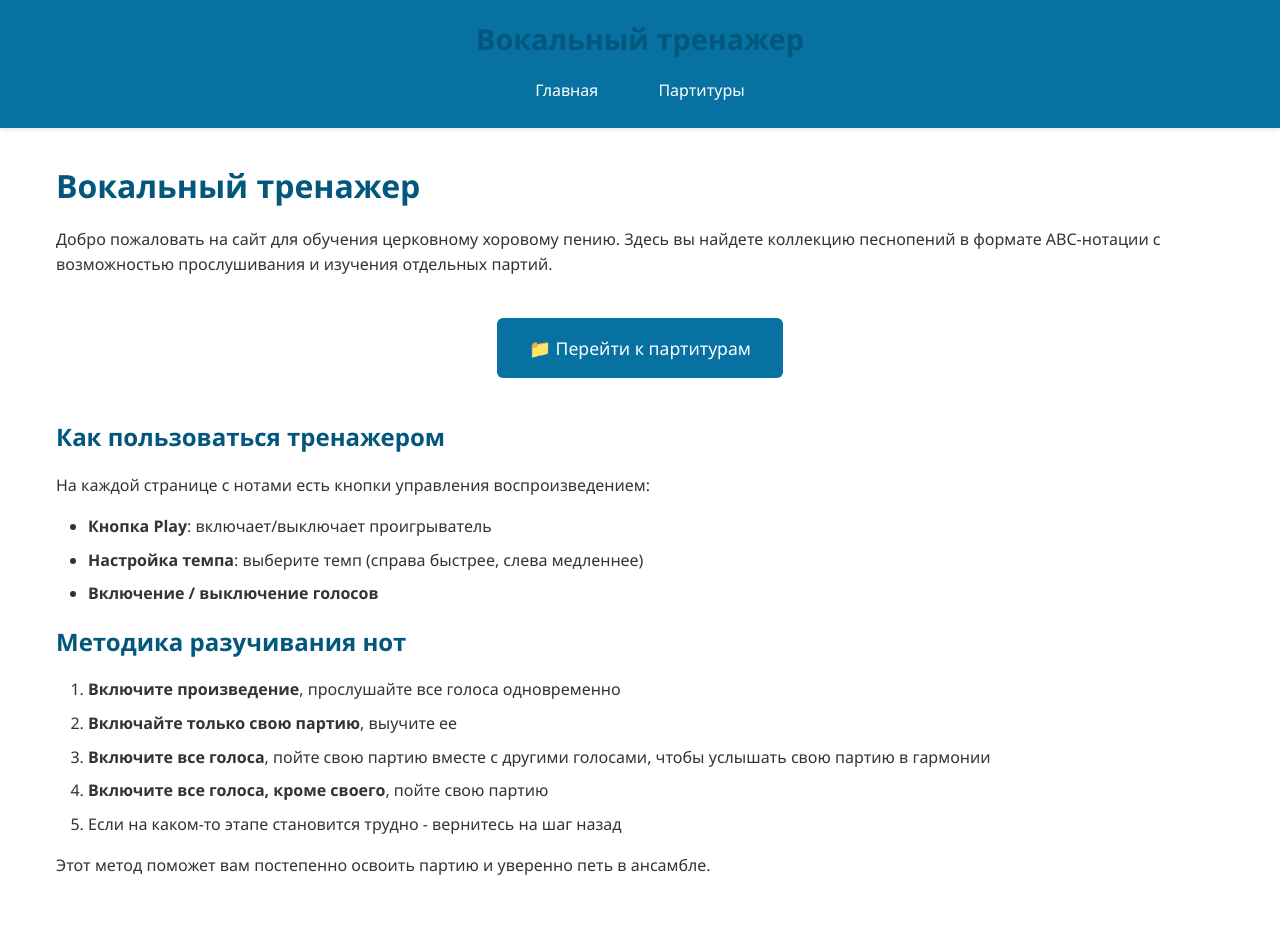
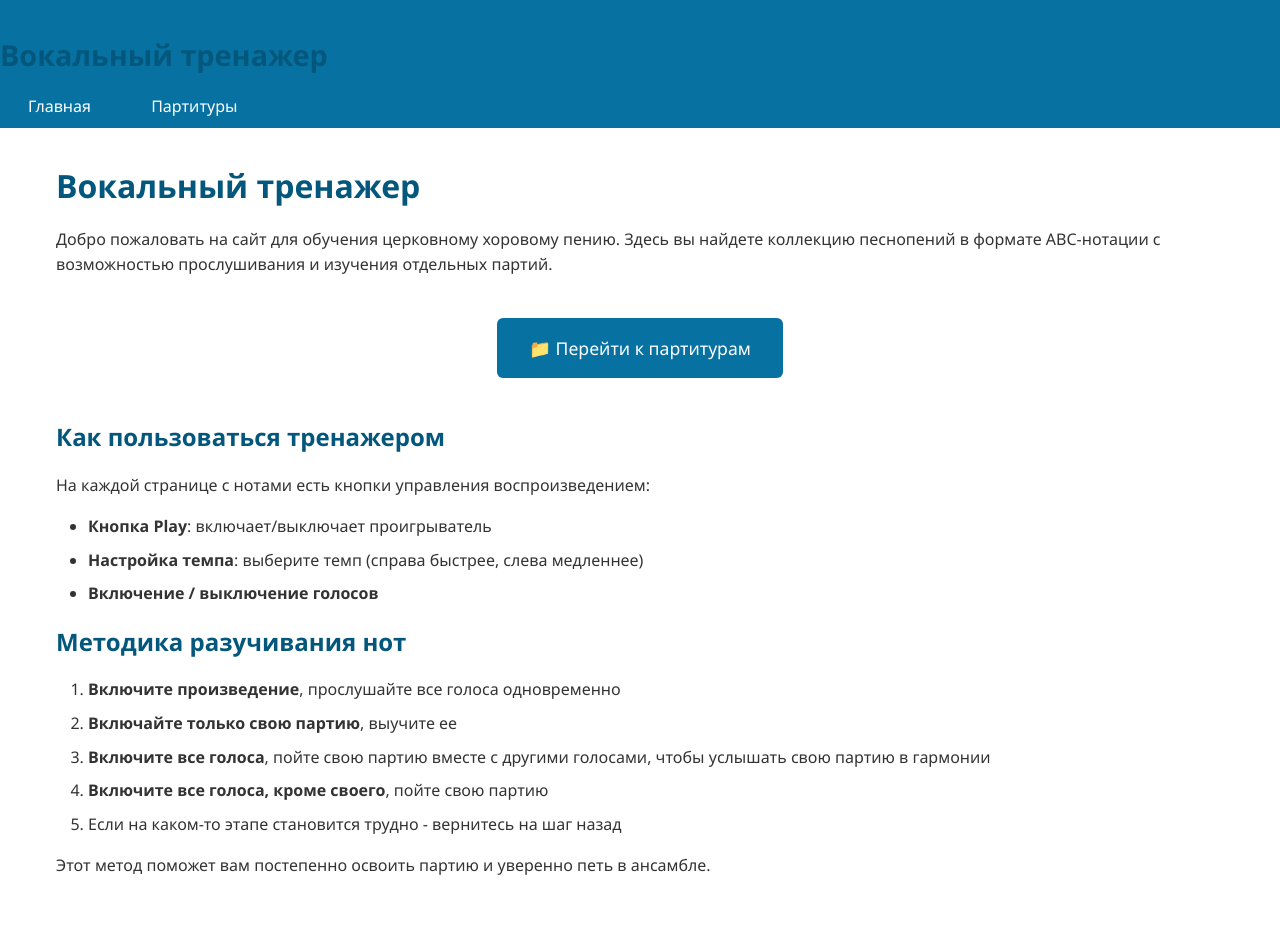
Before and after one commit to voctrainer/voctrainer.github.io, a Jekyll site: the page built from index.md, in a window 1280 px wide. Built offline with Jekyll 4.4.1, drawn with Linux system fonts in a browser that asks for light colours.

Commit message:
шапка 2 - колонка по центру

```diff
--- a/_includes/header.html
+++ b/_includes/header.html
@@ -1,4 +1,5 @@
 <header class="header">
+    <div class="header-content"></div>
     <h1>{{ site.title }}</h1>
         <nav class="main-nav">
             <a href="{{ '/' | relative_url }}">Главная</a>
@@ -7,4 +8,5 @@
                 <a href="{{ page.parent_folder_path | relative_url }}">{{ page.parent_folder_title }}</a>
             {% endif %}
         </nav>
+    </div>
 </header>
--- a/assets/css/main.css
+++ b/assets/css/main.css
@@ -23,23 +23,34 @@
   line-height: 1.6;
 }
 
+/* Стили для шапки */
 .header {
   background-color: var(--primary-color);
   color: white;
-  padding: 1rem 2rem;
-  box-shadow: 0 2px 5px rgba(0,0,0,0.1);
-  /* Убираем display: flex или width: 100% от растягивания */
-  /* Добавляем центрирование содержимого */
-  text-align: center; /* Центрируем текст/элементы внутри шапки */
+  /* Убираем padding, который растягивал бы ширину */
+  /* box-shadow: 0 2px 5px rgba(0,0,0,0.1); */
+  /* Добавляем отдельный контейнер для шапки, чтобы ширина соответствовала контенту */
+}
+
+.header .header-content {
+  max-width: 1200px; /* Максимальная ширина */
+  width: 100%;
+  margin: 0 auto; /* Центрирует контейнер */
+  padding: 1rem 1rem; /* Отступы внутри центрального контейнера */
+  /* Убираем text-align: center */
 }
 
 .header h1 {
   margin: 0;
   font-size: 1.8rem;
+  /* Выравнивание по левому краю */
+  text-align: left;
 }
 
 .main-nav {
   margin-top: 0.5rem;
+  /* Выравнивание по левому краю */
+  text-align: left;
 }
 
 .main-nav a {
@@ -210,7 +221,7 @@
     margin: 0.25rem 0.5rem; /* Делаем отступы меньше на мобильных */
   }
 
-  .header {
+  .header .header-content {
     padding: 1rem; /* Уменьшаем паддинги шапки на мобильных */
   }
 }
```
Lines whose indentation alone changed are shown as unchanged.
